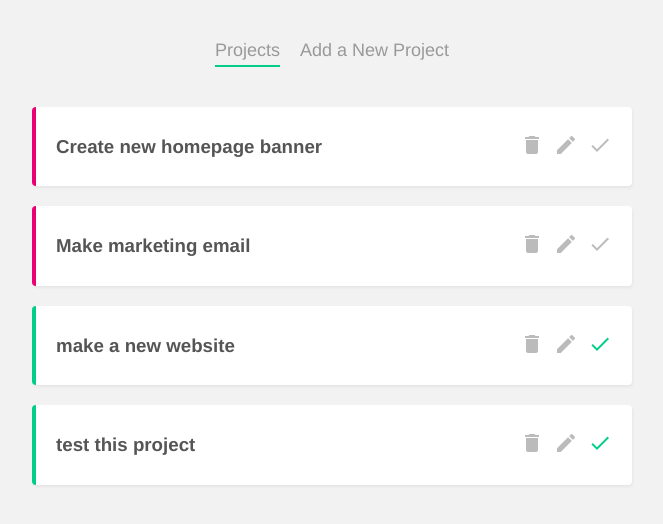
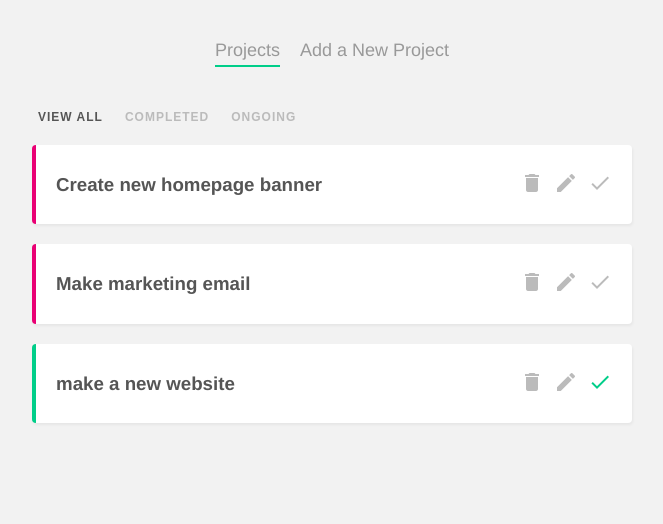
Before and after one commit to seanhellier/project-planner, a Vue app: page / in a window 1280 px wide. Shown: the top 524 px of the page, without its empty margins (308-971 px from the left). Built offline with nearby package versions, Linux system fonts and the light colour scheme; data requests are answered from the project's data file.

Commit message:
lesson 68

```diff
--- a/data/db.json
+++ b/data/db.json
@@ -17,12 +17,6 @@
       "details": "blather",
       "complete": true,
       "id": 4
-    },
-    {
-      "title": "test this project",
-      "details": "go over it again",
-      "complete": true,
-      "id": 5
     }
   ]
 }
--- /dev/null
+++ b/src/components/FilterNav.vue
@@ -0,0 +1,45 @@
+<template>
+  <nav class="filter-nav">
+    <button
+      @click="updateFilter('all')"
+      :class="{ active: current === 'all'}"
+    >View all</button>
+    <button
+      @click="updateFilter('completed')"
+      :class="{ active: current === 'completed'}"
+    >Completed</button>
+    <button
+      @click="updateFilter('ongoing')"
+      :class="{ active: current === 'ongoing'}"
+    >Ongoing</button>
+  </nav>
+</template>
+
+<script>
+export default {
+    props: [`current`],
+    methods: {
+        updateFilter(by) {
+            this.$emit(`filterChange`, by)
+        }
+    }
+}
+</script>
+
+<style>
+.filter-nav button {
+    background: none;
+    border: none;
+    color: #bbb;
+    outline: none;
+    font-size: 12px;
+    text-transform: uppercase;
+    margin-right: 10px;
+    letter-spacing: 1px;
+    font-weight: bold;
+    cursor: pointer;
+  }
+  .filter-nav button.active {
+    color: #555;
+  }
+</style>
--- a/src/views/Home.vue
+++ b/src/views/Home.vue
@@ -1,5 +1,6 @@
 <template>
   <div class="home">
+    <FilterNav :current="current" @filterChange="current = $event" />
     <div v-if="projects.length">
       <div v-for="project in projects" :key="project.id">
       <SingleProject :project="project" @delete="handleDelete" @complete="handleComplete" />
@@ -10,12 +11,14 @@
 
 <script>
 import SingleProject from '../components/SingleProject.vue'
+import FilterNav from '../components/FilterNav.vue'
 export default {
   name: 'Home',
-  components: { SingleProject },
+  components: { SingleProject, FilterNav },
   data() {
     return {
       projects: [],
+      current: `all`
     };
   },
   mounted() {
```
